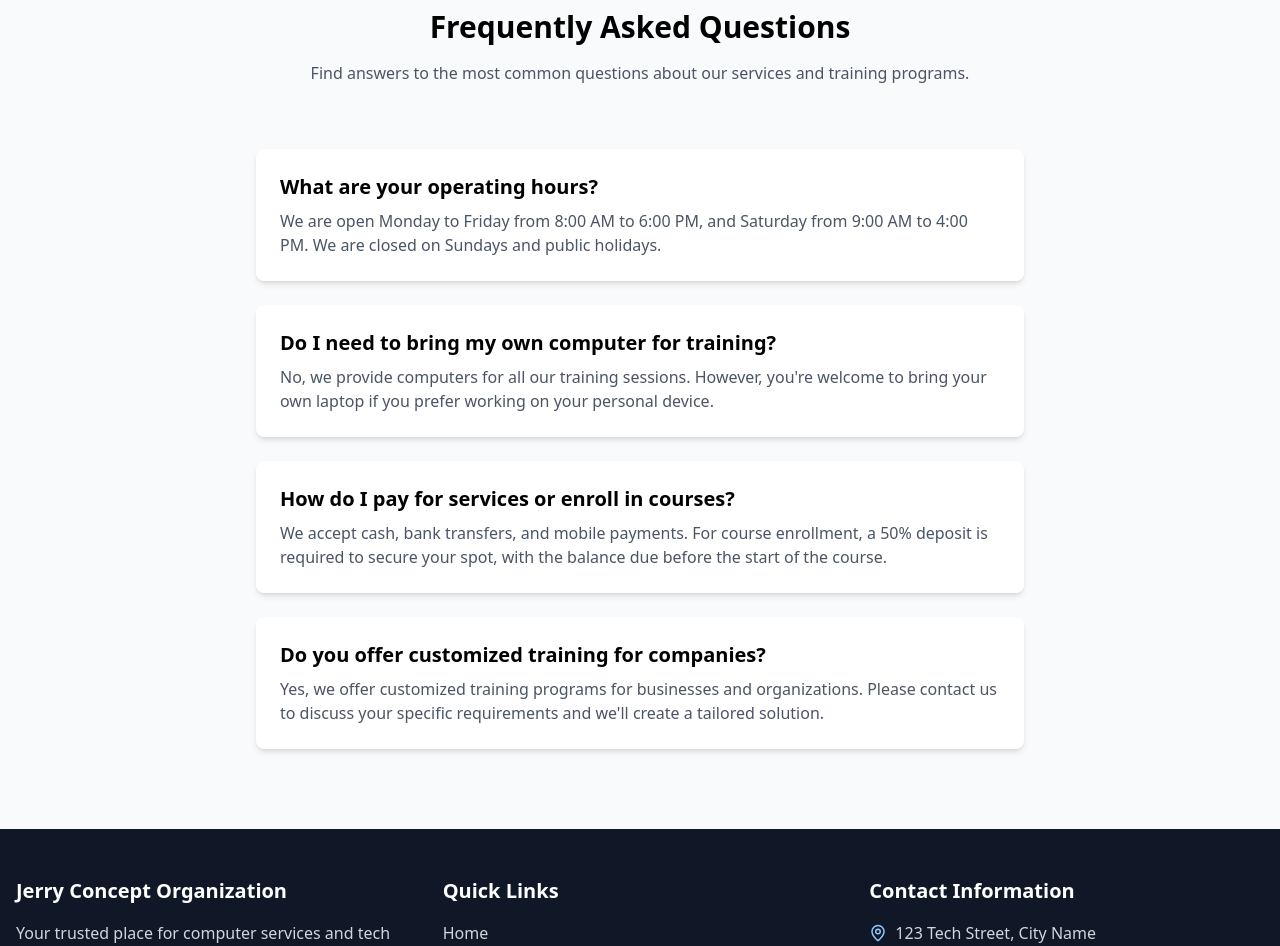
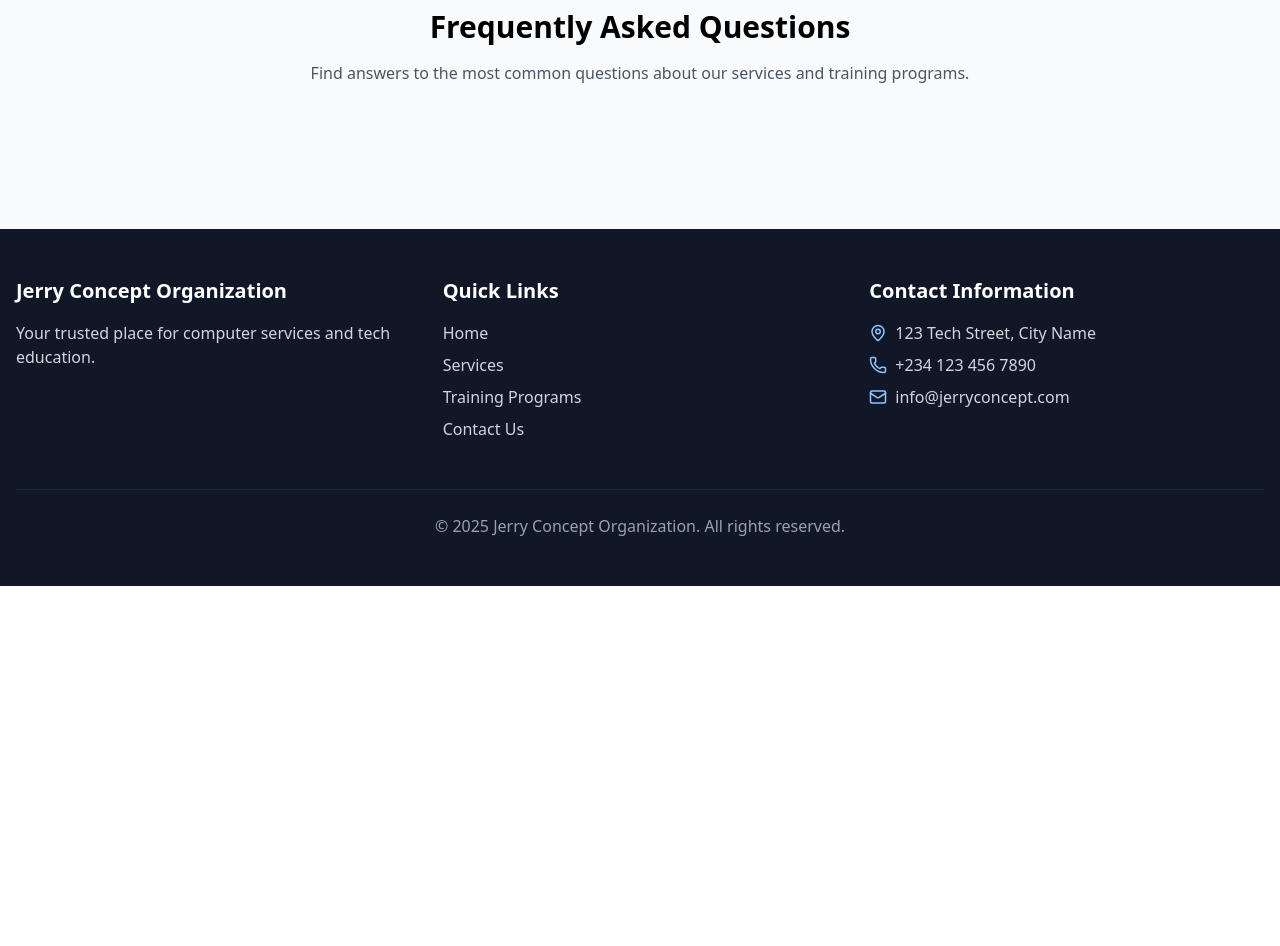
Before and after one commit to DIFoundation/jerry-concept-org, a Next.js app: page /contact in a window 1280 px wide. Shown: the part 1560-2506 px from the top of the page. After the commit the page ends 2146 px from the top, so only its background shows below. Built offline with nearby package versions, Linux system fonts and the light colour scheme.

Commit message:
handling suspence

```diff
--- a/src/app/contact/page.js
+++ b/src/app/contact/page.js
@@ -6,19 +6,16 @@ import { Textarea } from "@/components/ui/textarea";
 import { CheckCircle } from "lucide-react";
 import { useToast } from "@/hooks/use-toast";
 import ContactInfo from "@/components/ContactInfo";
-import { useSearchParams } from "next/navigation";
 import CourseSubject from "@/hooks/courseSubject";
 
 const Contact = () => {
-  const searchParams = useSearchParams();
-  const course = searchParams.get("title");
+  const { toast } = useToast();
 
-  const { toast } = useToast();
   const [formState, setFormState] = useState({
     name: "",
     email: "",
     phone: "",
-    subject: course ? `Course Enrollment: ${course}` : "",
+    subject: "",
     message: "",
     submitting: false,
     submitted: false,
@@ -41,16 +38,15 @@ const Contact = () => {
     setFormState((prev) => ({ ...prev, submitting: true }));
 
     setTimeout(() => {
-      setFormState((prev) => ({
-        ...prev,
-        submitting: false,
-        submitted: true,
+      setFormState({
         name: "",
         email: "",
         phone: "",
         subject: "",
         message: "",
-      }));
+        submitting: false,
+        submitted: true,
+      });
 
       toast({
         title: "Message Sent!",
@@ -61,7 +57,8 @@ const Contact = () => {
 
   return (
     <div>
-      <Suspense fallback={null}>
+      {/* Handle Course Title from Search Params */}
+      <Suspense fallback={<p className="text-center text-gray-500">Loading course info...</p>}>
         <CourseSubject onSetSubject={handleSetSubject} />
       </Suspense>
 
@@ -96,14 +93,11 @@ const Contact = () => {
                     Thank You!
                   </h3>
                   <p className="text-green-700">
-                    Your message has been sent successfully. We&apos;ll get back
-                    to you shortly.
+                    Your message has been sent successfully. We&apos;ll get back to you shortly.
                   </p>
                   <Button
                     className="mt-6 bg-blue-700 hover:bg-blue-800"
-                    onClick={() =>
-                      setFormState((prev) => ({ ...prev, submitted: false }))
-                    }
+                    onClick={() => setFormState((prev) => ({ ...prev, submitted: false }))}
                   >
                     Send Another Message
                   </Button>
@@ -111,10 +105,7 @@ const Contact = () => {
               ) : (
                 <form onSubmit={handleSubmit} className="space-y-6">
                   <div>
-                    <label
-                      htmlFor="name"
-                      className="block text-sm font-medium text-gray-700 mb-1"
-                    >
+                    <label htmlFor="name" className="block text-sm font-medium text-gray-700 mb-1">
                       Full Name
                     </label>
                     <Input
@@ -129,10 +120,7 @@ const Contact = () => {
 
                   <div className="grid grid-cols-1 md:grid-cols-2 gap-6">
                     <div>
-                      <label
-                        htmlFor="email"
-                        className="block text-sm font-medium text-gray-700 mb-1"
-                      >
+                      <label htmlFor="email" className="block text-sm font-medium text-gray-700 mb-1">
                         Email Address
                       </label>
                       <Input
@@ -146,10 +134,7 @@ const Contact = () => {
                       />
                     </div>
                     <div>
-                      <label
-                        htmlFor="phone"
-                        className="block text-sm font-medium text-gray-700 mb-1"
-                      >
+                      <label htmlFor="phone" className="block text-sm font-medium text-gray-700 mb-1">
                         Phone Number
                       </label>
                       <Input
@@ -164,10 +149,7 @@ const Contact = () => {
                   </div>
 
                   <div>
-                    <label
-                      htmlFor="subject"
-                      className="block text-sm font-medium text-gray-700 mb-1"
-                    >
+                    <label htmlFor="subject" className="block text-sm font-medium text-gray-700 mb-1">
                       Subject
                     </label>
                     <Input
@@ -181,10 +163,7 @@ const Contact = () => {
                   </div>
 
                   <div>
-                    <label
-                      htmlFor="message"
-                      className="block text-sm font-medium text-gray-700 mb-1"
-                    >
+                    <label htmlFor="message" className="block text-sm font-medium text-gray-700 mb-1">
                       Message
                     </label>
                     <Textarea
@@ -215,10 +194,13 @@ const Contact = () => {
               <div className="mt-12">
                 <h3 className="text-2xl font-semibold mb-6">Our Location</h3>
                 <div className="bg-gray-200 rounded-lg overflow-hidden h-80">
-                  <iframe src="https://www.google.com/maps/embed?pb=!1m18!1m12!1m3!1d987.3569989887434!2d4.2633029!3d8.1595611!2m3!1f0!2f0!3f0!3m2!1i1024!2i768!4f13.1!3m3!1m2!1s0x10370da61768044d%3A0x1c73eecf3ce19bd6!2sKenny%20Concept%20Cyber%20Cafe!5e0!3m2!1sen!2sng!4v1745841219978!5m2!1sen!2sng" width="650" height="450" className="border-0" loading="lazy"></iframe>
-                  <div className="w-full h-full flex items-center justify-center bg-gray-300">
-                    <p className="text-gray-600">Map Placeholder</p>
-                  </div>
+                  <iframe
+                    src="https://www.google.com/maps/embed?pb=!1m18!1m12!1m3!1d987.3569989887434!2d4.2633029!3d8.1595611!2m3!1f0!2f0!3f0!3m2!1i1024!2i768!4f13.1!3m3!1m2!1s0x10370da61768044d%3A0x1c73eecf3ce19bd6!2sKenny%20Concept%20Cyber%20Cafe!5e0!3m2!1sen!2sng!4v1745841219978!5m2!1sen!2sng"
+                    width="650"
+                    height="450"
+                    className="border-0 w-full h-full"
+                    loading="lazy"
+                  ></iframe>
                 </div>
               </div>
             </div>
@@ -240,49 +222,7 @@ const Contact = () => {
           </div>
 
           <div className="max-w-3xl mx-auto space-y-6">
-            <div className="bg-white rounded-lg p-6 shadow-md">
-              <h3 className="text-xl font-semibold mb-2">
-                What are your operating hours?
-              </h3>
-              <p className="text-gray-600">
-                We are open Monday to Friday from 8:00 AM to 6:00 PM, and
-                Saturday from 9:00 AM to 4:00 PM. We are closed on Sundays and
-                public holidays.
-              </p>
-            </div>
-
-            <div className="bg-white rounded-lg p-6 shadow-md">
-              <h3 className="text-xl font-semibold mb-2">
-                Do I need to bring my own computer for training?
-              </h3>
-              <p className="text-gray-600">
-                No, we provide computers for all our training sessions. However,
-                you&apos;re welcome to bring your own laptop if you prefer
-                working on your personal device.
-              </p>
-            </div>
-
-            <div className="bg-white rounded-lg p-6 shadow-md">
-              <h3 className="text-xl font-semibold mb-2">
-                How do I pay for services or enroll in courses?
-              </h3>
-              <p className="text-gray-600">
-                We accept cash, bank transfers, and mobile payments. For course
-                enrollment, a 50% deposit is required to secure your spot, with
-                the balance due before the start of the course.
-              </p>
-            </div>
-
-            <div className="bg-white rounded-lg p-6 shadow-md">
-              <h3 className="text-xl font-semibold mb-2">
-                Do you offer customized training for companies?
-              </h3>
-              <p className="text-gray-600">
-                Yes, we offer customized training programs for businesses and
-                organizations. Please contact us to discuss your specific
-                requirements and we&apos;ll create a tailored solution.
-              </p>
-            </div>
+            {/* FAQs here */}
           </div>
         </div>
       </section>
--- a/src/hooks/courseSubject.js
+++ b/src/hooks/courseSubject.js
@@ -1,15 +1,18 @@
-'use client';
-import { useSearchParams } from 'next/navigation';
+"use client";
+import { useEffect } from "react";
+import { useSearchParams } from "next/navigation";
 
 const CourseSubject = ({ onSetSubject }) => {
   const searchParams = useSearchParams();
-  const course = searchParams.get("course");
+  const title = searchParams.get("title");
 
-  if (course) {
-    onSetSubject(`Course Enrollment: ${course}`);
-  }
+  useEffect(() => {
+    if (title) {
+      onSetSubject(`Course Enrollment: ${title}`);
+    }
+  }, [title, onSetSubject]);
 
-  return null; // No UI
+  return null; // No UI to render
 };
 
 export default CourseSubject;
```
